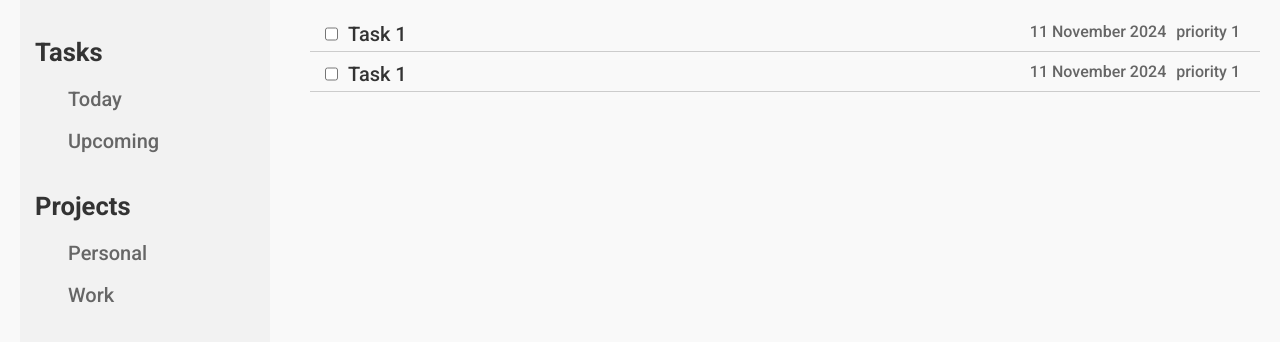
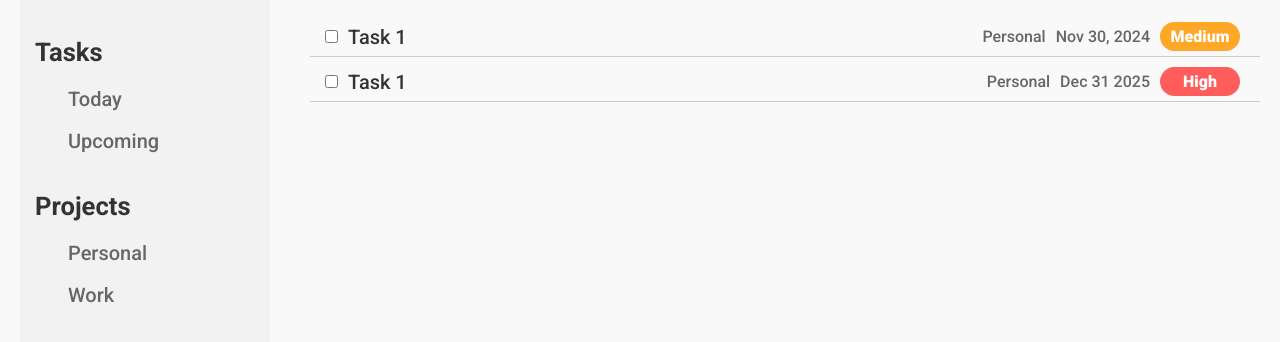
Before and after one commit to aish8la/Todo-List---TOP, a website built with webpack: page src/template.html in a window 1280 px wide. Shown: the part 178-520 px from the top of the page. Built offline with nearby package versions, Linux system fonts and the light colour scheme.

Commit message:
add priority tag styles

```diff
--- a/src/mainStyle.css
+++ b/src/mainStyle.css
@@ -21,6 +21,16 @@
     --sidebar-list-text: var(--neutral-medium-gray);
     --dialogue-background: var(--pure-white);
     --dialogue-outline: var(--medium-off-white);
+
+    /* Priority Tag Colors */
+    --priority-high: #FF5C5C;          /* Bold red to indicate high priority */
+    --priority-medium: #FFA726;        /* Vibrant orange for medium priority */
+    --priority-low: #8BC34A;           /* Soft green to indicate low priority */
+    --priority-none: #B0BEC5;          /* Light gray for no specific priority */
+
+    /* Text Colors for Tags */
+    --text-on-bright: #FFFFFF;         /* White text for bright tag backgrounds */
+    --text-on-light: #333333;          /* Dark gray text for light tag backgrounds */
   }
 
 * {
@@ -145,4 +155,32 @@ li.task-item {
     display: flex;
     flex-direction: row;
     gap: 10px;
+    align-items: center;
 }
+
+.list-task-priority {
+    background-color: var(--priority-none);
+    color: var(--text-on-light);
+    font-weight: 800;
+    padding: 5px;
+    border-radius: 20px;
+    width: 5rem;
+    max-width: 80px;
+    text-align: center;
+
+}
+
+.list-task-priority.High-Priority {
+    color: var(--text-on-bright);
+    background-color: var(--priority-high);
+}
+
+.list-task-priority.Medium-Priority {
+    color: var(--text-on-bright);
+    background-color: var(--priority-medium);
+}
+
+.list-task-priority.Low-Priority {
+    color: var(--text-on-bright);
+    background-color: var(--priority-low);
+}
--- a/src/template.html
+++ b/src/template.html
@@ -38,11 +38,11 @@
         <ul class="task-list-ctn no-decoration-list">
           <li class="task-item">
             <div class="task-item-line-one task-item-line"><input type="checkbox" class="task-item-check-box"><div class="list-task-title">Task 1</div></div>
-            <div class="task-item-line-two task-item-line"><div class="list-task-due">11 November 2024</div><div class="list-task-priority">priority 1</div></div>
+            <div class="task-item-line-two task-item-line"><div class="list-task-item-project">Personal</div><div class="list-task-due">Nov 30, 2024</div><div class="list-task-priority Medium-Priority">Medium</div></div>
           </li>
           <li class="task-item">
             <div class="task-item-line-one task-item-line"><input type="checkbox" class="task-item-check-box"><div class="list-task-title">Task 1</div></div>
-            <div class="task-item-line-two task-item-line"><div class="list-task-due">11 November 2024</div><div class="list-task-priority">priority 1</div></div>
+            <div class="task-item-line-two task-item-line"><div class="list-task-item-project">Personal</div><div class="list-task-due">Dec 31 2025</div><div class="list-task-priority High-Priority">High</div></div>
           </li>
         </ul>
       </div>
```
